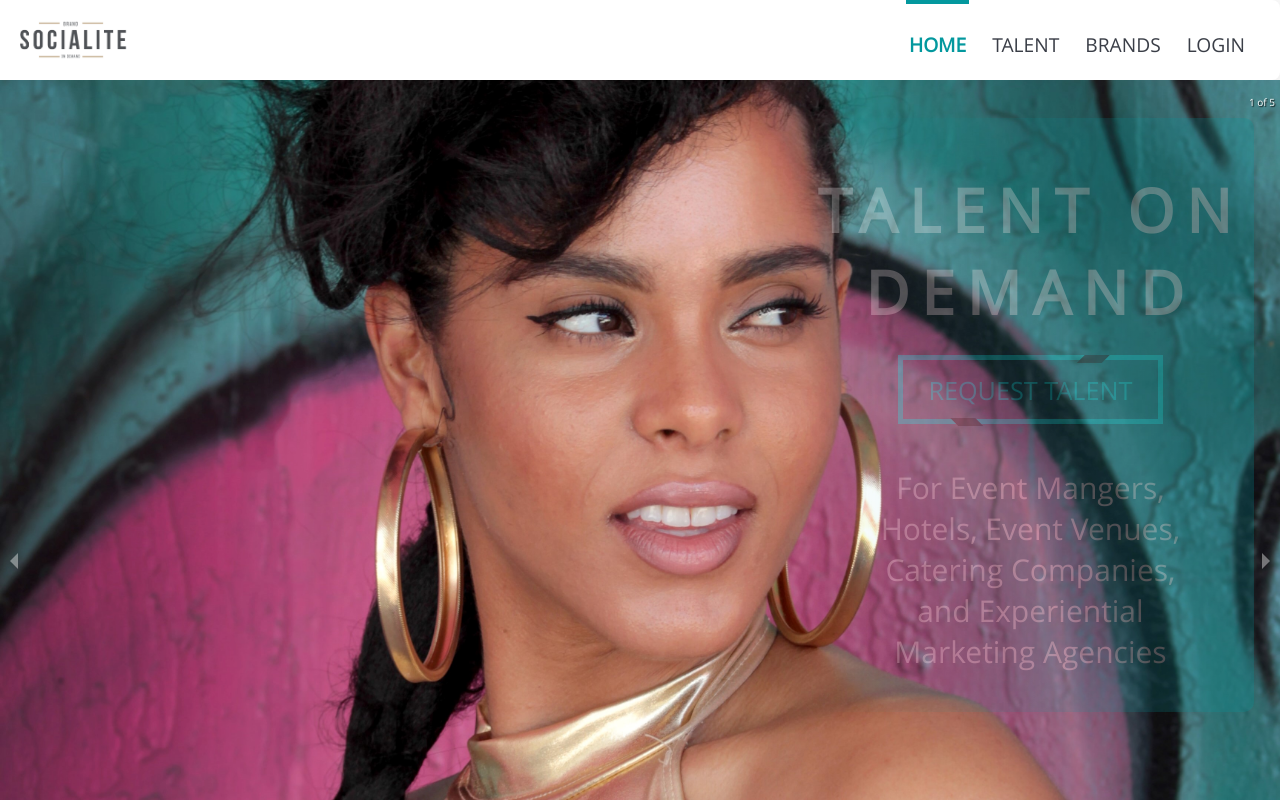
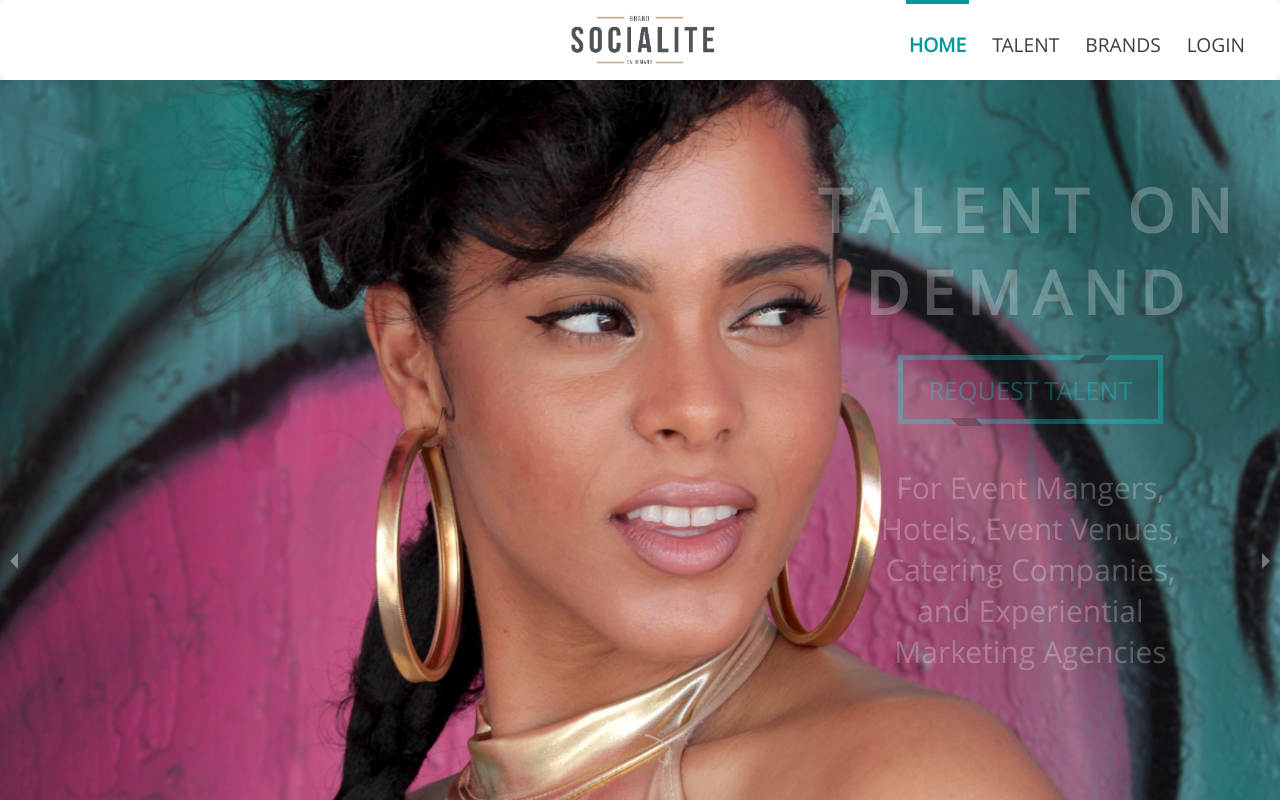
Before and after one commit to mattycole/brandsocialite, a React (Create React App) app: page /#/ in a window 1280 px wide. Shown: the top 802 px of the page. Built offline with nearby package versions, Linux system fonts and the light colour scheme; grey boxes are pictures that could not be loaded; a web font is replaced by a local one.

Commit message:
no overlay, nav logo centered

```diff
--- a/src/components/App.js
+++ b/src/components/App.js
@@ -18,8 +18,6 @@ import Login from "./pages/login.js"
 import NavBar from './nav/navbar.jsx'
 import Footer from './nav/footer.jsx'
 
-import pic1 from "../assets/website_imgs/photos/home/bartender.jpg"
-
 function App() {
   return (
     <React.Fragment>
--- a/src/components/nav/footer.jsx
+++ b/src/components/nav/footer.jsx
@@ -29,7 +29,7 @@ class Footer extends Component {
         </a>
         <div className="copyright">
           <h>
-          © {new Date().getFullYear()}, Socialite
+          © {new Date().getFullYear()}, Brand Socialite Inc.
           </h>
         </div>
       </footer>
--- a/src/components/nav/navbar.css
+++ b/src/components/nav/navbar.css
@@ -16,12 +16,13 @@
     width: 100%;
     height: 80px;
     display: flex;
-    justify-content: space-between;
+    justify-content: center;
+    align-items: center;
     position: relative;
 }
 
 .menu__right {
-    display: flex;
+    display: inline-block;
     align-items: center;
     height: 100%;
 }
@@ -68,11 +69,9 @@
 }
 
 .menu_logo {
-    display: inline-block;
-    height: 100%;
-    width: auto;
-    background-size: cover 100%;
-    background-repeat: no-repeat;
-    background-position: center;
-    margin: 0;
+    display:  inline-block;
+    margin: auto;
+    margin-left: 42.5%;
+    height: auto;
+    width: 15%;
 }
--- a/src/components/nav/navbar.jsx
+++ b/src/components/nav/navbar.jsx
@@ -9,7 +9,7 @@ import Navbar from 'react-bootstrap/Navbar'
 
 import "./navbar.css";
 
-import NavLogo from "../../assets/website_imgs/flat_logo.PNG"
+import NavLogo from "../../assets/website_imgs/nav_bar_logo.PNG"
 
 class NavBar extends Component {
     render() {
@@ -17,8 +17,6 @@ class NavBar extends Component {
         <div>
         <nav class="menu">
             <img src={NavLogo} className="menu_logo"></img>
-
-
             <div class="menu__right">
                 <ul class="menu__list">
                     <li class="menu__list-item"><a class="menu__link menu__link--active" href="#">Home</a></li>
--- a/src/components/pages/home.js
+++ b/src/components/pages/home.js
@@ -12,7 +12,7 @@ import "./button.scss";
 
 import Talent from "../../assets/website_imgs/photos/home/talent.jpg"
 import Bartender from "../../assets/website_imgs/photos/home/bartender.jpg"
-import Photographer from "../../assets/website_imgs/photos/home/photographer.jpg"
+import Photographer from "../../assets/website_imgs/photos/home/photographer_old.jpg"
 import Sommelier from "../../assets/website_imgs/photos/home/sommelier.jpg"
 import EventProducer from "../../assets/website_imgs/photos/home/event.jpg"
 
@@ -21,7 +21,7 @@ class Home extends Component {
       return (
           <React.Fragment>
             <Container >
-              <Carousel infiniteLoop autoPlay interval={8000} stopOnHover={false} showThumbs={false}>
+              <Carousel infiniteLoop autoPlay interval={8000} stopOnHover={false} showThumbs={false} showStatus={false}>
                   <div>
                       <img src={Talent}/>
                       <div className="legend">
--- a/src/components/pages/new_home.css
+++ b/src/components/pages/new_home.css
@@ -23,8 +23,9 @@
 	margin-left: 13%;
 	width: 35%;
 	border-radius: 10px;
-    background-color: rgba(3, 152, 158, 0.3);
-    background: linear-gradient(to right, transparent, #03989e);
+	background-color: transparent;
+    /* background-color: rgba(3, 152, 158, 0.3);
+    background: linear-gradient(to right, transparent, #03989e); */
 	color: #fff;
 	padding: 10px;
 	opacity: 0.25;
```
Also changed, not shown: src/assets/website_imgs/nav_bar_logo.PNG (added).
